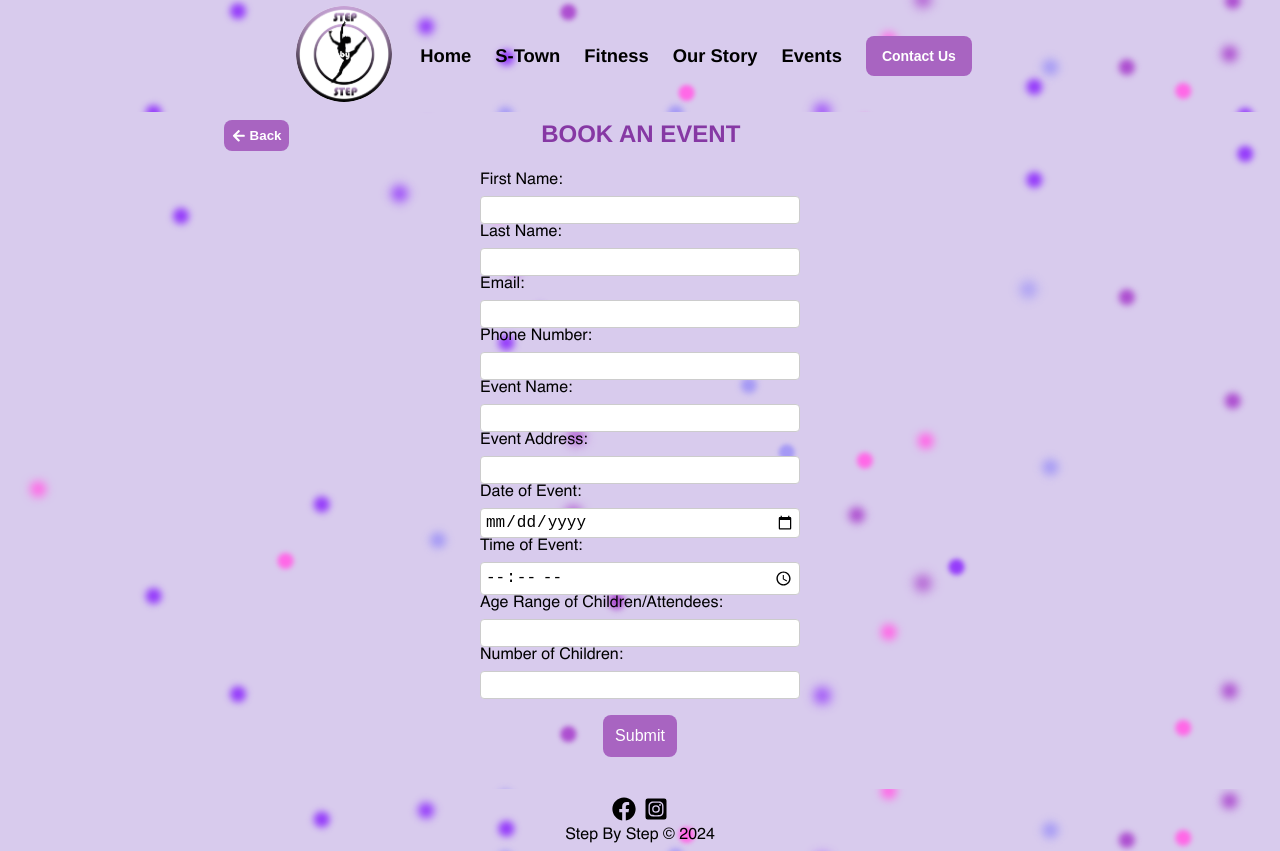
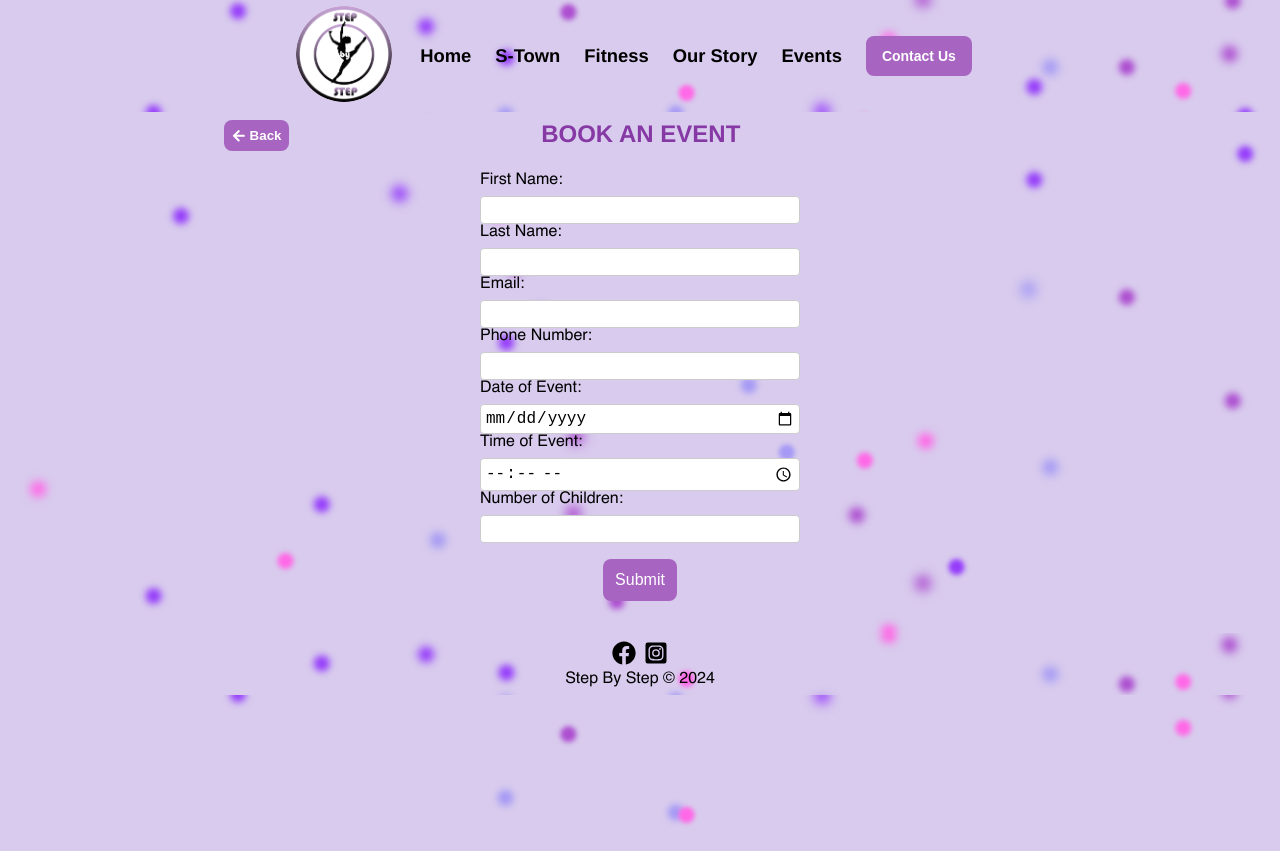
Before and after one commit to ralphdaryn/stepbystepstars, a React (Create React App) app in the folder client/: page /events in a window 1280 px wide. After the commit the page ends 800 px from the top, so only its background shows below. Built offline with nearby package versions, Linux system fonts and the light colour scheme.

Commit message:
remove event title

```diff
--- a/client/src/components/Events/Events.js
+++ b/client/src/components/Events/Events.js
@@ -8,11 +8,8 @@ const Events = () => {
     lastName: "",
     email: "",
     phoneNumber: "",
-    eventName: "",
-    eventAddress: "",
     dateOfEvent: "",
     timeOfEvent: "",
-    ageRange: "",
     numberOfChildren: "",
   });
 
@@ -114,28 +111,6 @@ const Events = () => {
           />
         </div>
         <div className="events-form__field">
-          <label className="events-form__label">Event Name:</label>
-          <input
-            className="events-form__input"
-            type="text"
-            name="eventName"
-            value={formData.eventName}
-            onChange={handleChange}
-            required
-          />
-        </div>
-        <div className="events-form__field">
-          <label className="events-form__label">Event Address:</label>
-          <input
-            className="events-form__input"
-            type="text"
-            name="eventAddress"
-            value={formData.eventAddress}
-            onChange={handleChange}
-            required
-          />
-        </div>
-        <div className="events-form__field">
           <label className="events-form__label">Date of Event:</label>
           <input
             className="events-form__input"
@@ -153,19 +128,6 @@ const Events = () => {
             type="time"
             name="timeOfEvent"
             value={formData.timeOfEvent}
-            onChange={handleChange}
-            required
-          />
-        </div>
-        <div className="events-form__field">
-          <label className="events-form__label">
-            Age Range of Children/Attendees:
-          </label>
-          <input
-            className="events-form__input"
-            type="text"
-            name="ageRange"
-            value={formData.ageRange}
             onChange={handleChange}
             required
           />
```
